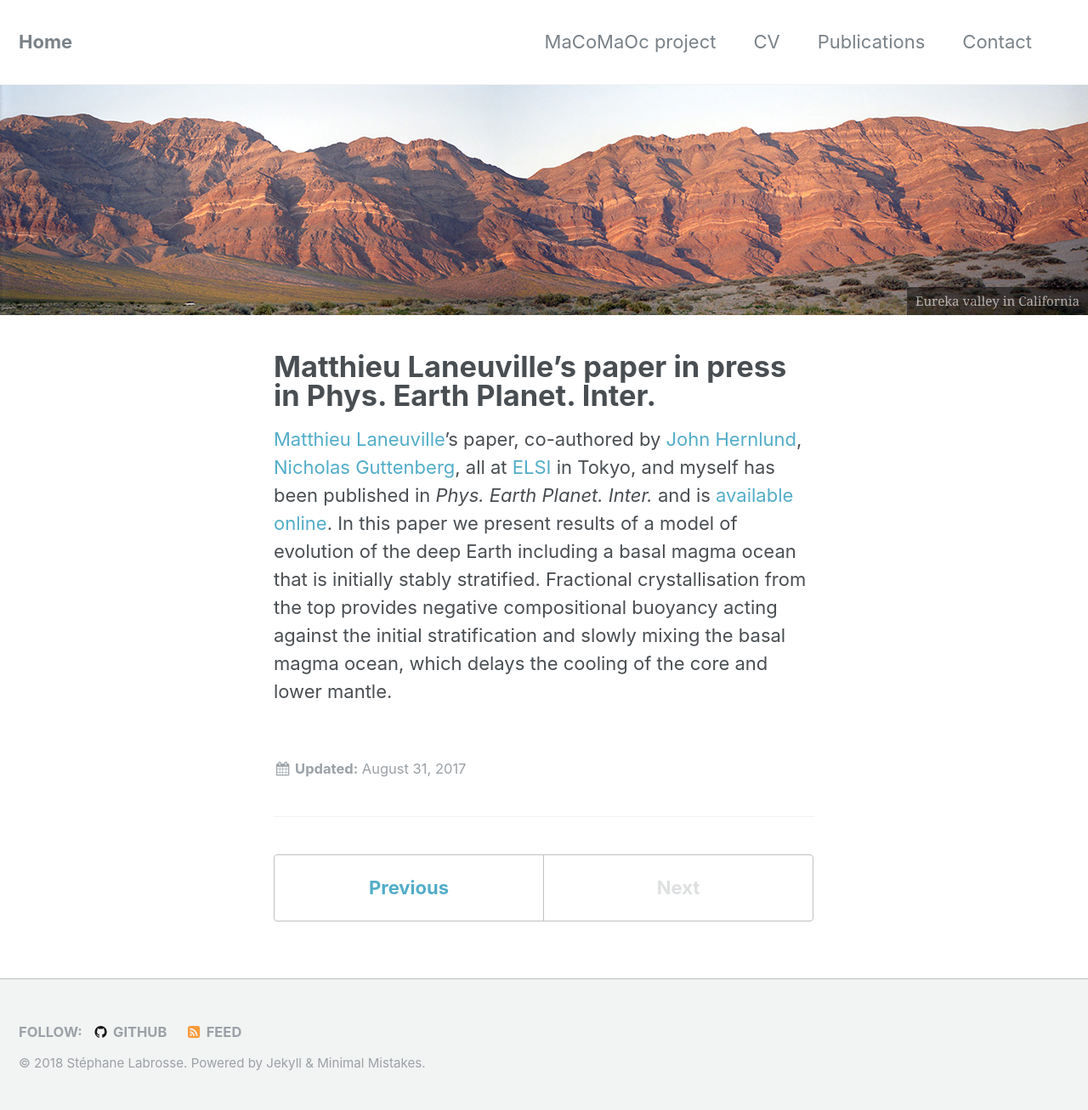
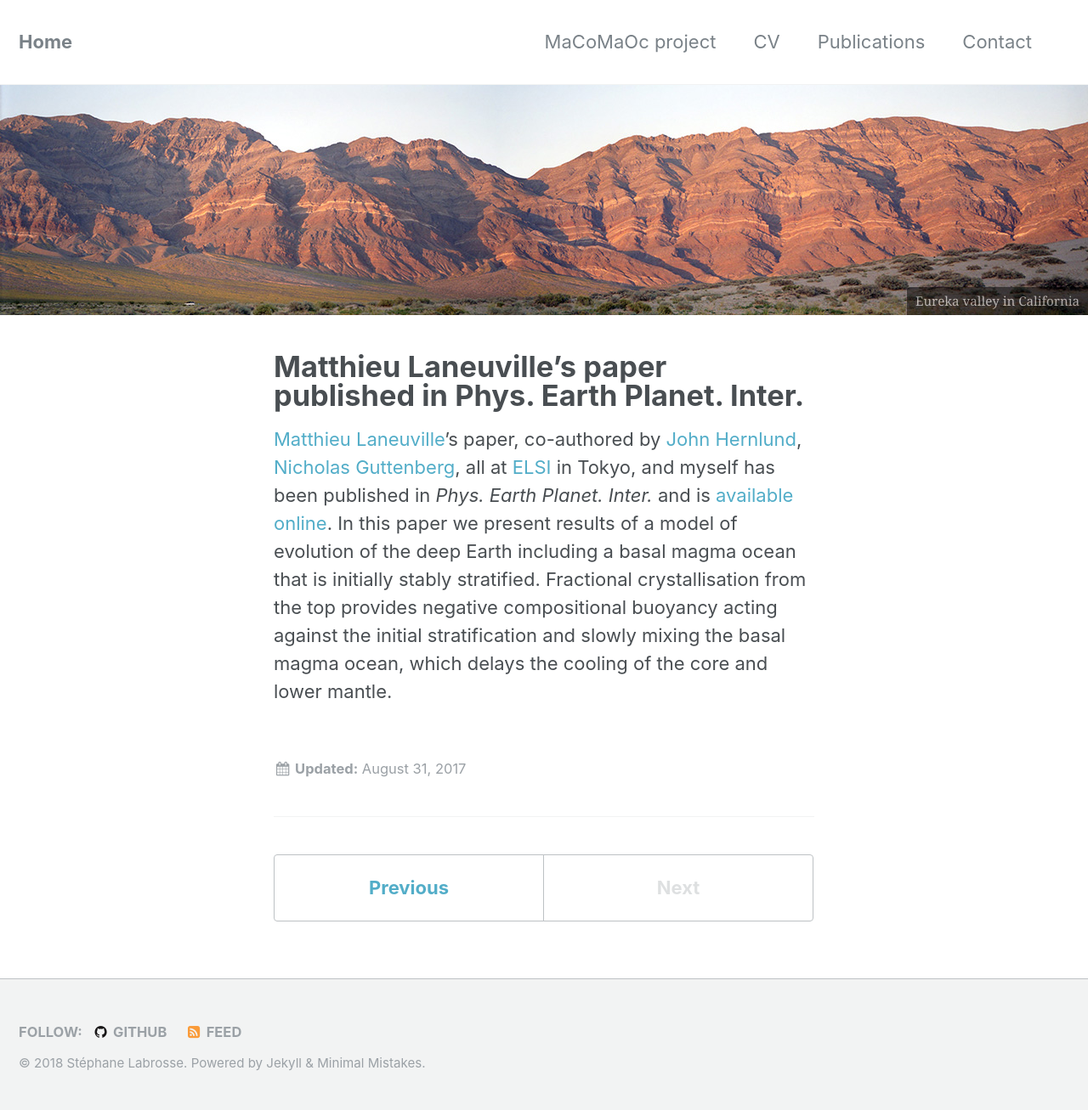
Before and after one commit to labrosse/labrosse.github.io, a Jekyll site: the page built from _posts/2017-08-31-Matthieu-Laneuville-Paper-online.md, in a window 1280 px wide. Shown: the whole page at 85% size. Built offline with Jekyll 4.4.1, drawn with Linux system fonts in a browser that asks for light colours.

Commit message:
correction of post title

```diff
--- a/_posts/2017-08-31-Matthieu-Laneuville-Paper-online.md
+++ b/_posts/2017-08-31-Matthieu-Laneuville-Paper-online.md
@@ -1,6 +1,6 @@
 ---
 layout: single
-title: "Matthieu Laneuville's paper in press in Phys. Earth Planet. Inter."
+title: "Matthieu Laneuville's paper published in Phys. Earth Planet. Inter."
 header:
   image: /assets/images/EurekaSE06-07.jpg
   image_description: "Eureka valley in California"
```
